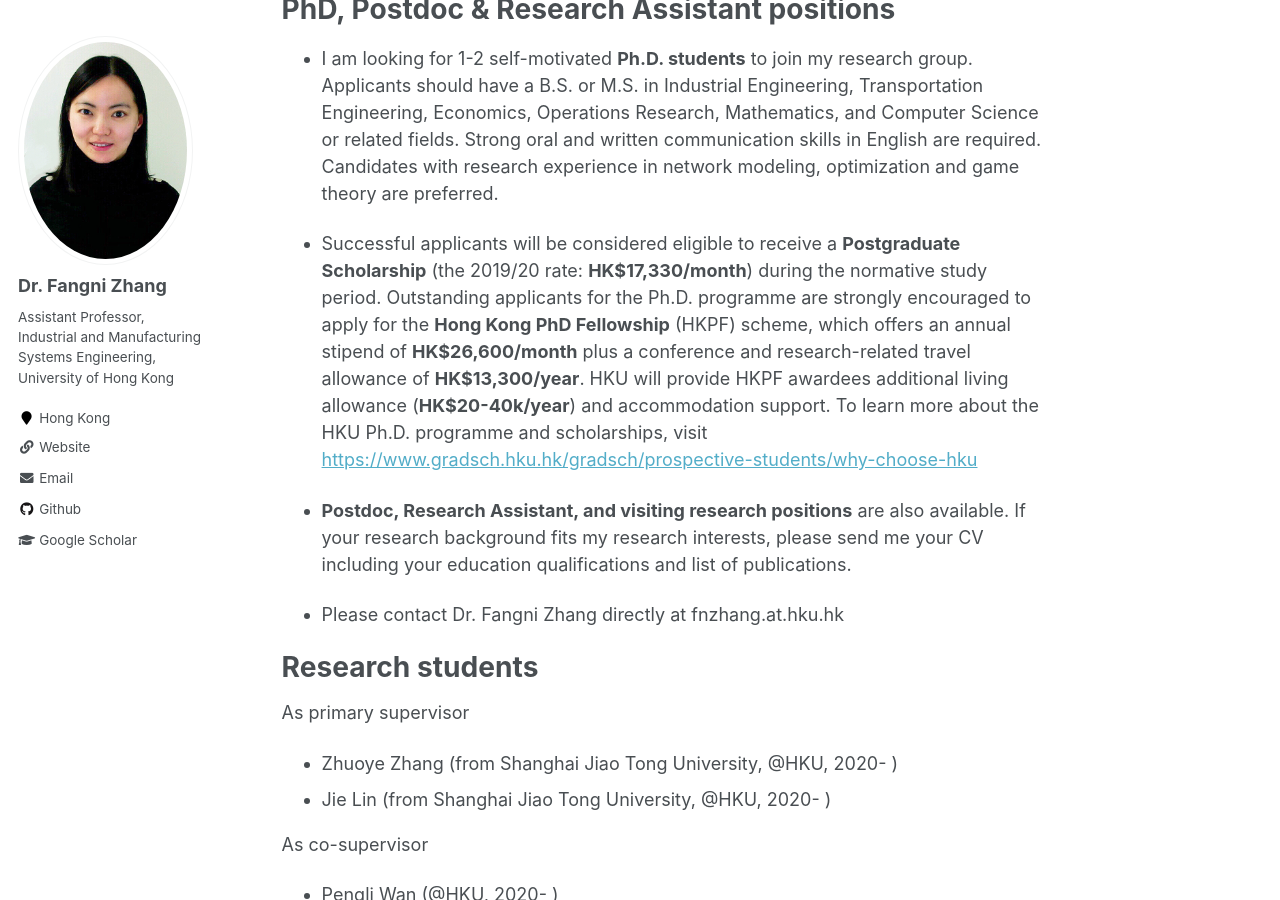
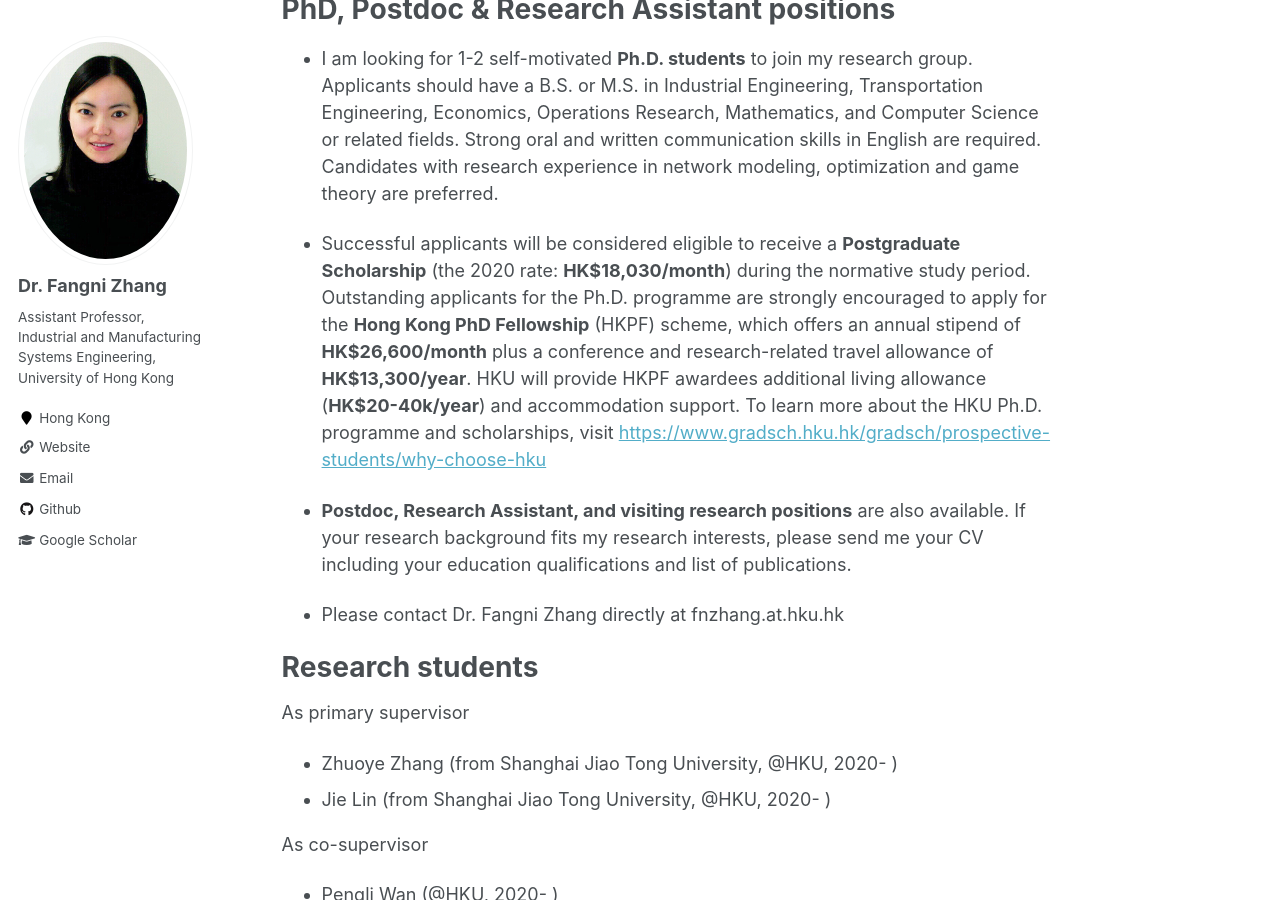
Before and after one commit to fangnizhang/fangnizhang.github.io, a Jekyll site: the page built from _pages/about.md, in a window 1280 px wide and 900 px high, scrolled down 978 px. Built offline with Jekyll 4.4.1, drawn with Linux system fonts in a browser that asks for light colours.

Commit message:
Update about.md

```diff
--- a/_pages/about.md
+++ b/_pages/about.md
@@ -28,7 +28,7 @@
 ======
 - I am looking for 1-2 self-motivated **Ph.D. students** to join my research group. Applicants should have a B.S. or M.S. in Industrial Engineering, Transportation Engineering, Economics, Operations Research, Mathematics, and Computer Science or related fields. Strong oral and written communication skills in English are required. Candidates with research experience in network modeling, optimization and game theory are preferred.
 
-- Successful applicants will be considered eligible to receive a **Postgraduate Scholarship** (the 2019/20 rate: **HK\$17,330/month**) during the normative study period. Outstanding applicants for the Ph.D. programme are strongly encouraged to apply for the **Hong Kong PhD Fellowship** (HKPF) scheme, which offers an annual stipend of **HK\$26,600/month** plus a conference and research-related travel allowance of **HK\$13,300/year**. HKU will provide HKPF awardees additional living allowance (**HK\$20-40k/year**) and accommodation support. To learn more about the HKU Ph.D. programme and scholarships, visit [https://www.gradsch.hku.hk/gradsch/prospective-students/why-choose-hku](https://www.gradsch.hku.hk/gradsch/prospective-students/why-choose-hku)
+- Successful applicants will be considered eligible to receive a **Postgraduate Scholarship** (the 2020 rate: **HK\$18,030/month**) during the normative study period. Outstanding applicants for the Ph.D. programme are strongly encouraged to apply for the **Hong Kong PhD Fellowship** (HKPF) scheme, which offers an annual stipend of **HK\$26,600/month** plus a conference and research-related travel allowance of **HK\$13,300/year**. HKU will provide HKPF awardees additional living allowance (**HK\$20-40k/year**) and accommodation support. To learn more about the HKU Ph.D. programme and scholarships, visit [https://www.gradsch.hku.hk/gradsch/prospective-students/why-choose-hku](https://www.gradsch.hku.hk/gradsch/prospective-students/why-choose-hku)
 
 - **Postdoc, Research Assistant, and visiting research positions** are also available. If your research background fits my research interests, please send me your CV including your education qualifications and list of publications.
 
```
